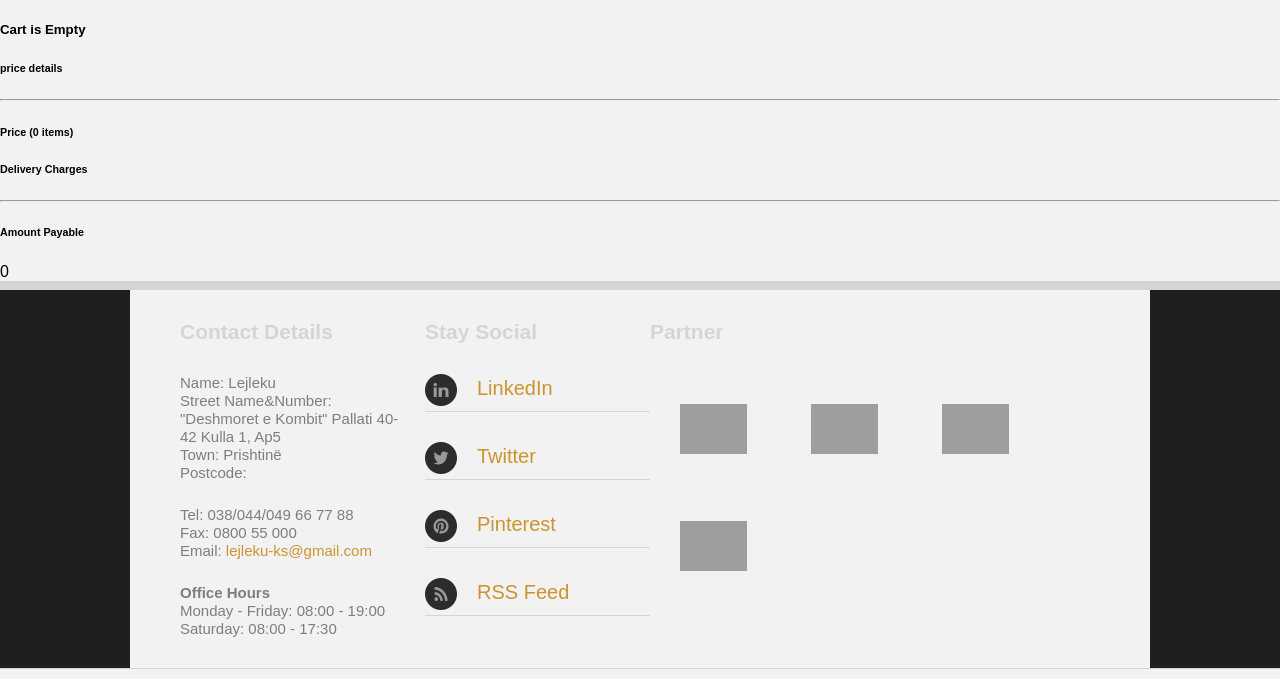
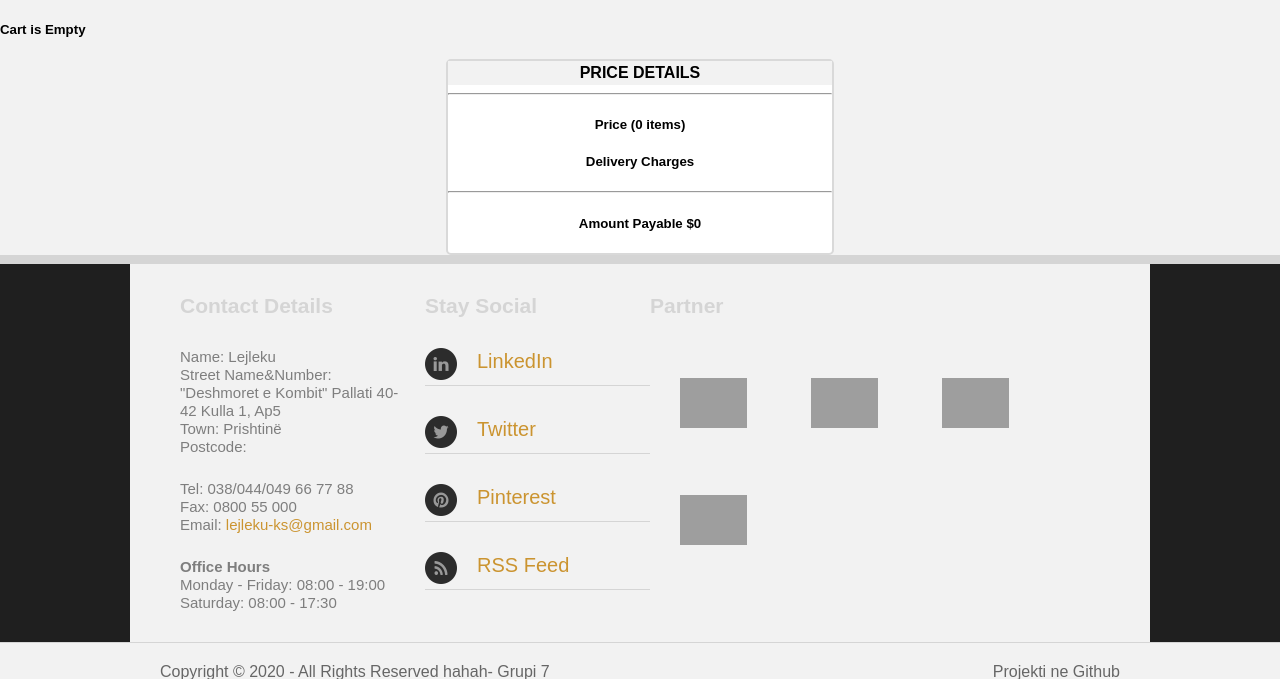
Before and after one commit to betimthaqi/Lejleku, a PHP site: page /cart.php in a window 1280 px wide. Shown: the part 275-954 px from the top of the page. Run offline with PHP 8.4, Linux system fonts and the light colour scheme; grey boxes are pictures that could not be loaded.

Commit message:
card css

```diff
--- a/cart.php
+++ b/cart.php
@@ -34,6 +34,7 @@ if (isset($_POST['remove'])) {
     <?php
     require_once('components/header.php');
     ?>
+
     <div class="container-carta">
         <div class="carta">
             <?php
@@ -58,23 +59,22 @@ if (isset($_POST['remove'])) {
 </div>
 <div>
         <div class="total-price">
-            <h6>price details</h6>
+            <div class="top"><h3>PRICE DETAILS</h3></div>
             <hr>
             <?php
             if (isset($_SESSION['cart'])) {
                 $count = count($_SESSION['cart']);
-                echo "<h6>Price ($count items)</h6>";
+                echo "<h5>Price ($count items) $$total</h5>";
             } else {
-                echo "<h6>Price (0 items)</h6>";
+                echo "<h5>Price (0 items)</h5>";
             }
             ?>
-            <h6>Delivery Charges</h6>
+            <h5>Delivery Charges</h5>
             <hr>
-            <h6>Amount Payable</h6>
 
 
             <?php
-            echo $total;
+            echo "<h5>Amount Payable $$total</h5>";
             ?>
 </div>
     </div>
--- a/css/cart.css
+++ b/css/cart.css
@@ -8,6 +8,7 @@
     vertical-align: top;
     font-size: 18px;
 }
+
 
 /*.carta{
   margin: 5px;
@@ -24,7 +25,7 @@
 }
 
 
-/*.carta{
+.carta{
 margin-right:30px;
 float: center;
 margin-top: 30px;
@@ -35,14 +36,60 @@ border-radius: 0px;
 }
 .carta{
 	width:100%;padding-right:15px;padding-left:15px;margin-right:auto;margin-left:auto;
-}
+}*/
 .total-price{
-margin-right:30px;
+text-align:center;
+width:30%;
 float: center;
 margin-top: 30px;
-margin-bottom: 20px;
-border: 5px solid black;
-border-radius: 0px;
+margin:auto;
+border: 2px solid#d9d9d9;
+border-radius: 5px;
+background-color:white;
+
+}
+
+.top{
+padding:3px;
+text-align:center;}
+/*
+.container-carta{
+  width: 750px;
+  height: 423px;
+ /* margin: 80px auto;*/
+  background: #FFFFFF;
+  box-shadow: 1px 2px 3px 0px rgba(0,0,0,0.10);
+  border-radius: 6px;
+
+  display: flex;
+  flex-direction: column;
+
+
+}
+.like-btn {
+position: absolute;
+  top: 9px;
+  left: 15px;
+  background: url('twitter-heart.png');*/
+  width: 60px;
+  height: 60px;
+  background-size: 2900%;
+  background-repeat: no-repeat;
+}
+.buttons {
+  position: relative;
+  padding-top: 30px;
+  margin-right: 60px;
+}
+.remove,
+.like-btn {
+  display: inline-block;
+  Cursor: pointer;
+}
+.remove {
+  width: 18px;
+  height: 17px;
+  background: url(&quot;delete-icn.svg&quot;) no-repeat center;
 }*/
 
 
```
Also changed, not shown: perne.php (+5 -5 lines).
